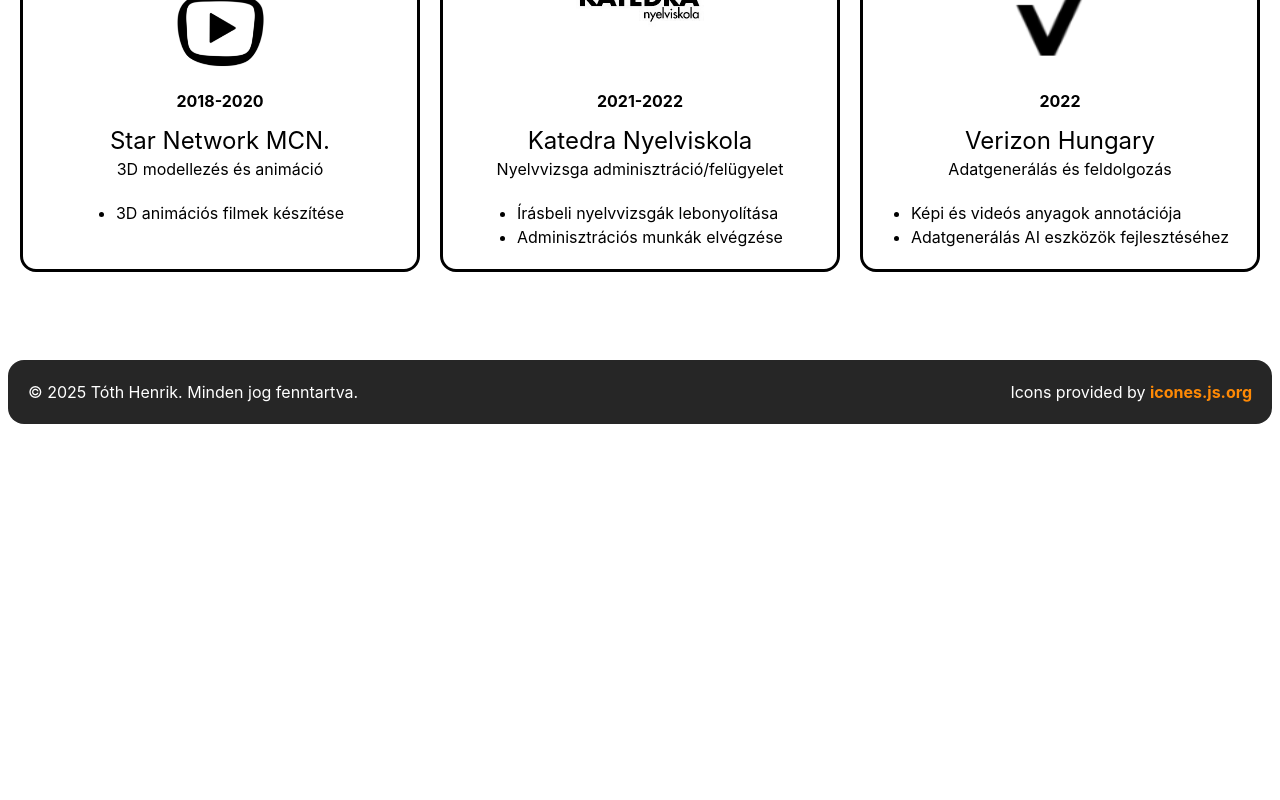
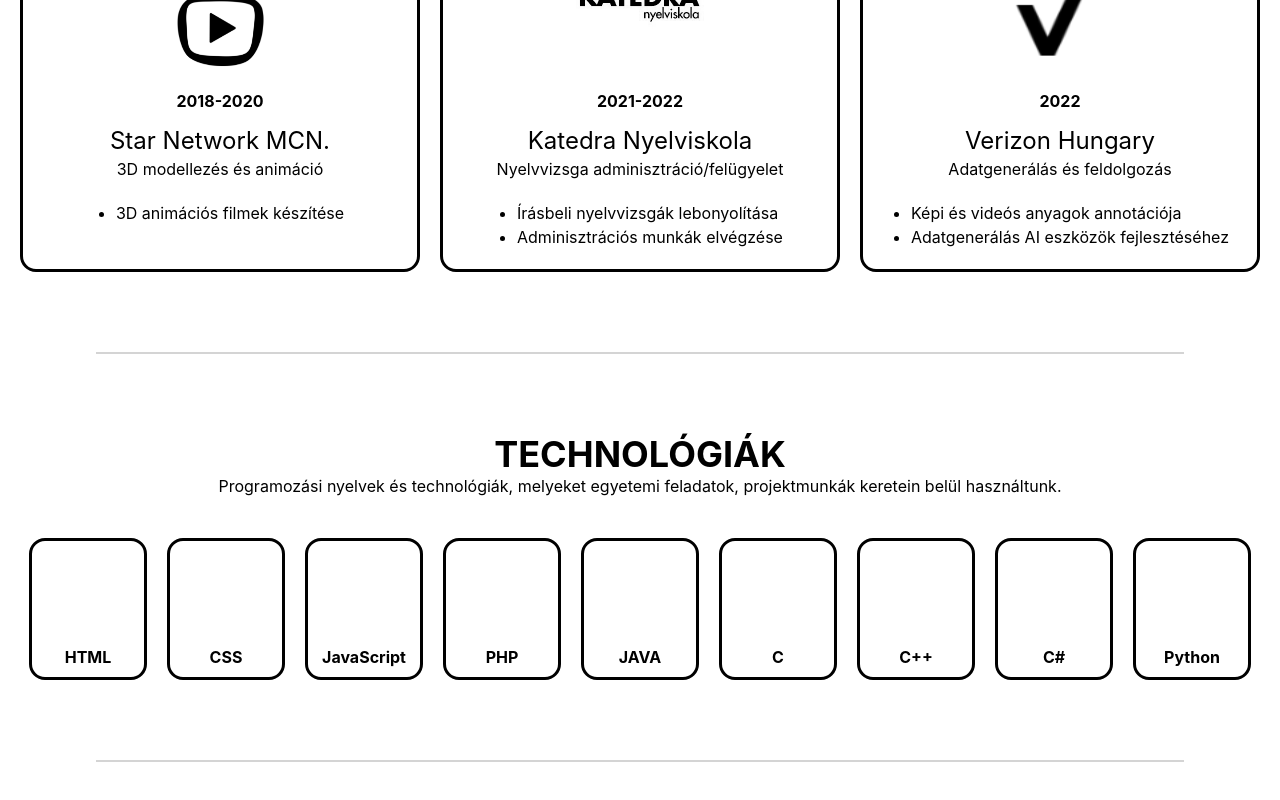
Before and after one commit to henriktoth/portfolio, a Vue app: page / in a window 1280 px wide. Shown: the part 1976-2776 px from the top of the page. Before the commit the page ends 2408 px from the top, so only its background shows below. Built offline with nearby package versions, Linux system fonts and the light colour scheme.

Commit message:
feat(tech): created base of tech section

```diff
--- a/src/App.vue
+++ b/src/App.vue
@@ -7,6 +7,8 @@ import Section from './components/Section.vue';
 import RefCard from './components/RefCard.vue';
 import studies from './assets/data/studies.json';
 import jobs from './assets/data/jobs.json';
+import TechCard from './components/TechCard.vue';
+import techStack from './assets/data/techstack.json';
 </script>
 
 <template>
@@ -51,5 +53,17 @@ import jobs from './assets/data/jobs.json';
       :data='job.data'
     />
   </Section>
+  <Seperator/>
+  <Section title="Technológiák" subtitle="Programozási nyelvek és technológiák, melyeket egyetemi feladatok, projektmunkák keretein belül használtunk.">
+    <TechCard
+      v-for="(tech, index) in techStack"
+      :key="index"
+      :icon="tech.icon"
+      :name="tech.name"/>
+  </Section>
+  <Seperator/>
+  <Section title="Projektek" subtitle="Alkalmazások, melyeket az egyetemen és szabadidőmben készítettem.">
+
+  </Section>
   <FooterBar/>
 </template>
--- /dev/null
+++ b/src/assets/data/techstack.json
@@ -0,0 +1,38 @@
+[
+    {
+        "icon": "",
+        "name": "HTML"
+    },
+    {
+        "icon": "",
+        "name": "CSS"
+    },
+    {
+        "icon": "",
+        "name": "JavaScript"
+    },
+    {
+        "icon": "",
+        "name": "PHP"
+    },
+    {
+        "icon": "",
+        "name": "JAVA"
+    },
+    {
+        "icon": "",
+        "name": "C"
+    },
+    {
+        "icon": "",
+        "name": "C++"
+    },
+    {
+        "icon": "",
+        "name": "C#"
+    },
+    {
+        "icon": "",
+        "name": "Python"
+    }
+]
--- a/src/components/Navbar.vue
+++ b/src/components/Navbar.vue
@@ -30,7 +30,7 @@ function toggleNav() {
 </script>
 
 <template>
-    <nav class="sticky top-2">
+    <nav class="sticky top-2 z-100">
 
         <div id="navbar" class="bg-neutral-800 m-2 rounded-2xl p-5 flex justify-between">
 
--- a/src/components/Section.vue
+++ b/src/components/Section.vue
@@ -4,12 +4,19 @@ defineProps({
         type: String,
         default: "Section",
     },
+    subtitle: {
+        type: String,
+        default: "",
+    }
 });
 </script>
 
 <template>
     <div class="pb-20">
-        <h2 class="text-4xl font-bold text-center mt-20 mb-10">{{ title.toUpperCase() }}</h2>
+        <div class="mt-20 mb-10">
+            <h2 class="text-4xl font-bold text-center">{{ title.toUpperCase() }}</h2>
+            <p class="text-center">{{ subtitle }}</p>
+        </div>
         <div class="flex flex-wrap justify-center gap-5">
             <slot></slot>
         </div>
--- /dev/null
+++ b/src/components/TechCard.vue
@@ -0,0 +1,15 @@
+<script setup>
+import { Icon } from '@iconify/vue';
+defineProps({
+    icon: String,
+    name: String
+})
+</script>
+
+<template>
+    <div class="border-3 rounded-2xl p-2
+                transition-transform duration-300 hover:scale-115 cursor-default">
+        <Icon :icon="icon" width="96" height="96" />
+        <p class="font-bold text-center">{{ name }}</p>
+    </div>
+</template>
```
